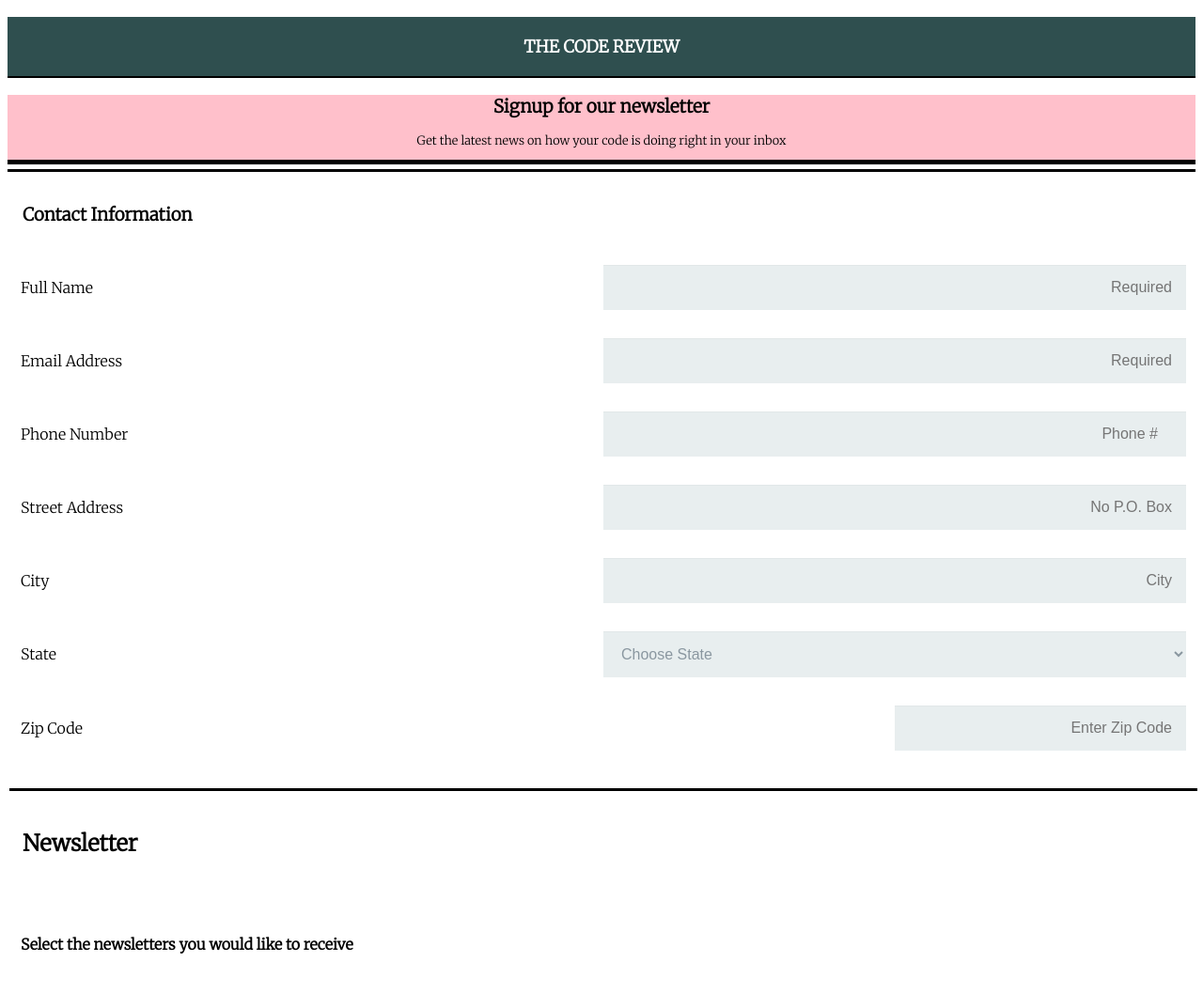
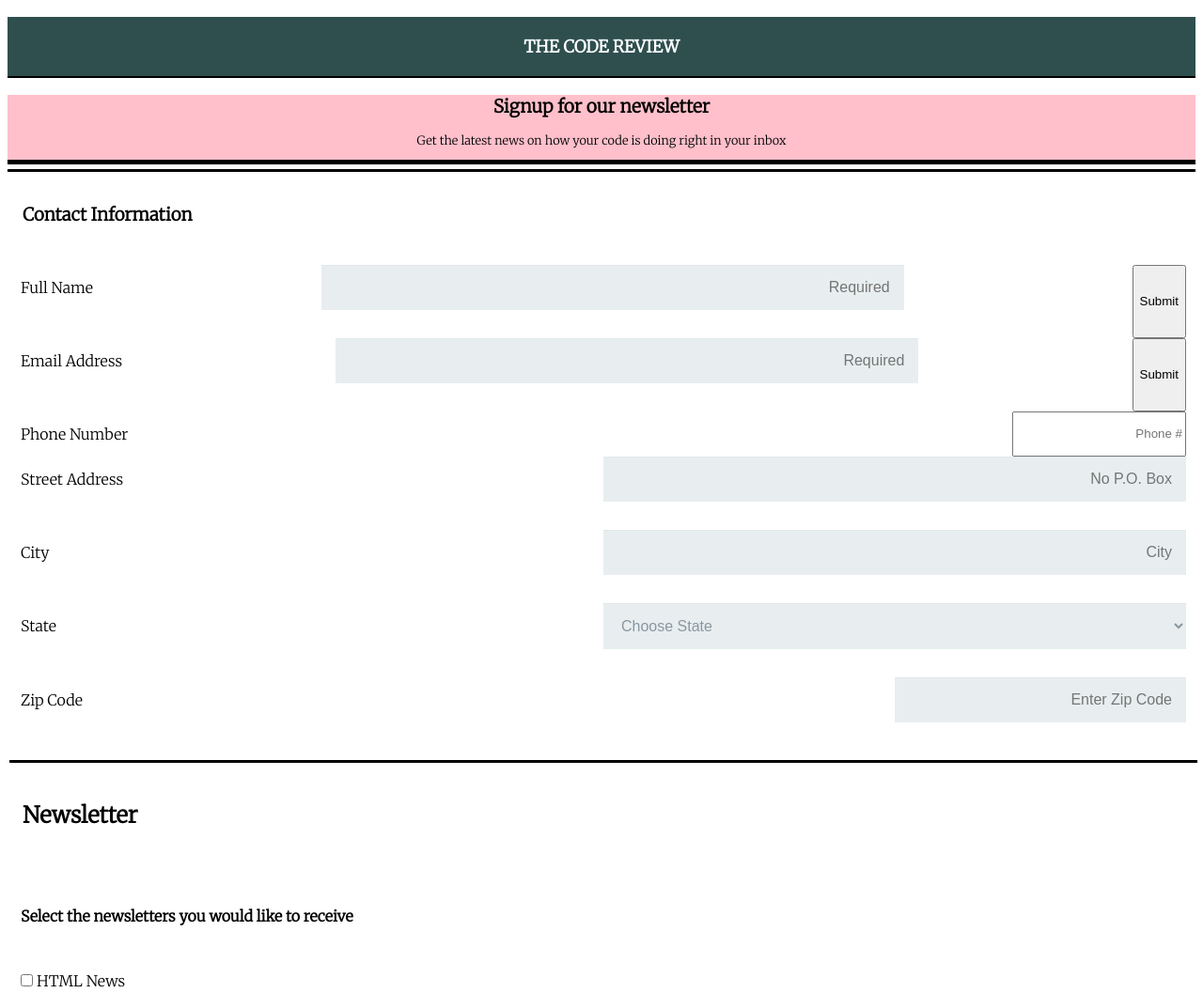
Before and after one commit to ssunday10/t-project-3, a plain HTML site: page index.html in a window 1280 px wide. Shown: the top 1057 px of the page at 94% size. Drawn offline with Linux system fonts and the light colour scheme.

Commit message:
updated css to almost finished

```diff
--- a/index.html
+++ b/index.html
@@ -24,17 +24,19 @@
         <div class="container">
         <div class="flex">
             <label for="name">Full Name</label>
-            <input type="text" id="name" name="user_name" placeholder="Required">
+            <input type="text" id="name" name="user_name" placeholder="Required" required>
+            <input type="submit">
         </div>
 
         <div class="flex">
             <label for="email">Email Address</label>
-            <input type="email" id="email" name="user_email" placeholder="Required">
+            <input type="email" id="email" name="user_email" placeholder="Required" required>
+            <input type="submit">
         </div>
 
         <div class= "flex">
             <label for="number">Phone Number</label>
-            <input type="number" id="number" name="user_number" placeholder="Phone #">
+            <input type="tel" id="number" name="user_number" placeholder="Phone #">
         </div>
 
         <div class="flex">
@@ -106,7 +108,6 @@
         </div>
 
         <div class="flex">
-
             <label for="zip_code">Zip Code</label>
             <input type="text" id="zip_code" name="user_zip_code" placeholder="Enter Zip Code">
         </div>
```
